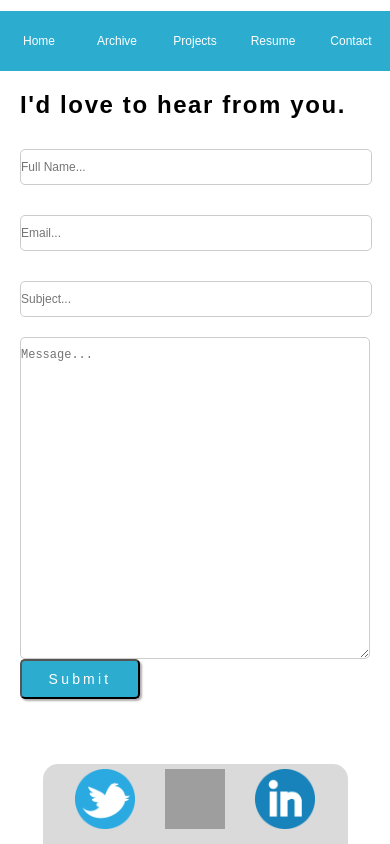
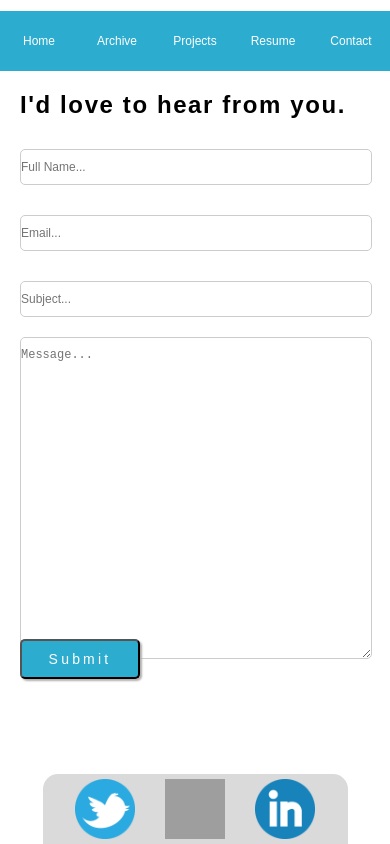
Before and after one commit to marcphilippebeaujean-abertay/ReactProjects, a React (Create React App) app in the folder blog-frontend/: page /contact in a window 390 px wide. Built offline with nearby package versions, Linux system fonts and the light colour scheme; grey boxes are pictures that could not be loaded.

Commit message:
did some additional styling, but contacts page is still not adjusting properly

```diff
--- a/blog-frontend/src/components/Page Content/contact.jsx
+++ b/blog-frontend/src/components/Page Content/contact.jsx
@@ -12,7 +12,7 @@ class ContactComponent extends Component {
         </div>
         <form className="contact-form-elem" id="contacts-form">
           <div id="contacts-grid">
-            <div className="form-input-elem" id="email-def-text-inputs">
+            <div className="form-input-elem" id="form-def-text-inputs">
               <input
                 className="contact-form-elem contact-form-tex-input small-form-elem"
                 type="text"
--- a/blog-frontend/src/css/style.css
+++ b/blog-frontend/src/css/style.css
@@ -1,5 +1,5 @@
 .App {
-  width: 1000px;
+  width: 1200px;
   margin: 0 auto; }
 
 #content-bg {
@@ -27,7 +27,7 @@
 #extra-space {
   height: 100px; }
 
-@media only screen and (max-width: 1000px) {
+@media only screen and (max-width: 1400px) {
   .App {
     width: 100%; }
   .page-content {
@@ -158,7 +158,7 @@
 .btn-div {
   cursor: pointer; }
 
-@media only screen and (max-width: 1000px) {
+@media only screen and (max-width: 1400px) {
   .nav-left-element {
     border-radius: 0px; }
   #nav-right-element {
@@ -234,13 +234,14 @@
 
 .small-form-elem {
   padding: 10px;
-  width: 80%; }
+  width: 90%; }
 
 #contacts-grid {
   display: flex;
   direction: row;
   height: 200px;
-  width: 100%; }
+  width: 100%;
+  box-sizing: border-box; }
 
 .form-input-elem {
   display: flex;
@@ -249,7 +250,8 @@
 
 #contact-message {
   height: 78%;
-  padding: 10px; }
+  padding: 10px;
+  width: 100%; }
 
 #contacts-submit-btn {
   width: 120px;
@@ -319,44 +321,6 @@
   .blog-post-div {
     width: 80%; } }
 
-.logo-img {
-  position: absolute;
-  left: 0%; }
-
-.social-media-logo {
-  position: relative;
-  margin-top: 30px;
-  height: 60px;
-  width: 60px;
-  left: 5%;
-  -webkit-transition: left 0.3s;
-  /* Safari */
-  transition: left 0.3s; }
-
-.social-media-logo:hover {
-  left: 10%; }
-
-@media only screen and (max-width: 1140px) {
-  .social-media-logo {
-    margin-top: 5px;
-    margin-right: 30px;
-    left: 36%; } }
-
-@media only screen and (max-width: 1000px) {
-  .social-media-logo:hover {
-    left: 36%; } }
-
-@media only screen and (max-width: 600px) {
-  #she-town-logo {
-    width: 25px;
-    height: 25px; } }
-
-@media only screen and (max-width: 400px) {
-  #she-town-logo {
-    width: 25px;
-    height: 25px;
-    left: -5%; } }
-
 #social-media-sidebar {
   position: fixed;
   background-color: #dadada;
@@ -380,7 +344,7 @@
   to {
     left: 0px; } }
 
-@media only screen and (max-width: 1140px) {
+@media only screen and (max-width: 1400px) {
   #social-media-sidebar {
     flex-direction: row;
     width: 305px;
@@ -397,9 +361,47 @@
     -o-animation: left-side-fade-in 1s normal forwards; }
   @keyframes left-side-fade-in {
     from {
-      bottom: -10px; }
+      bottom: -50px; }
     to {
-      bottom: 0px; } } }
+      bottom: -10px; } } }
+
+.logo-img {
+  position: absolute;
+  left: 0%; }
+
+.social-media-logo {
+  position: relative;
+  margin-top: 30px;
+  height: 60px;
+  width: 60px;
+  left: 5%;
+  -webkit-transition: left 0.3s;
+  /* Safari */
+  transition: left 0.3s; }
+
+.social-media-logo:hover {
+  left: 10%; }
+
+@media only screen and (max-width: 1400px) {
+  .social-media-logo {
+    margin-top: 5px;
+    margin-right: 30px;
+    left: 36%; } }
+
+@media only screen and (max-width: 1000px) {
+  .social-media-logo:hover {
+    left: 36%; } }
+
+@media only screen and (max-width: 600px) {
+  #she-town-logo {
+    width: 25px;
+    height: 25px; } }
+
+@media only screen and (max-width: 400px) {
+  #she-town-logo {
+    width: 25px;
+    height: 25px;
+    left: -5%; } }
 
 body {
   margin: 0;
--- a/blog-frontend/src/scss/NavBar/_navBar.scss
+++ b/blog-frontend/src/scss/NavBar/_navBar.scss
@@ -147,7 +147,7 @@ $games-dropdown-element-nr: 2;
   cursor: pointer;
 }
 
-@media only screen and (max-width: 1000px) {
+@media only screen and (max-width: 1400px) {
   .nav-left-element {
     border-radius: 0px;
   }
--- a/blog-frontend/src/scss/PageContent/_contact.scss
+++ b/blog-frontend/src/scss/PageContent/_contact.scss
@@ -32,7 +32,7 @@ $form-font-size: 12px;
 
 .small-form-elem {
   padding: 10px;
-  width: 80%;
+  width: 90%;
 }
 
 #contacts-grid {
@@ -40,6 +40,7 @@ $form-font-size: 12px;
   direction: row;
   height: 200px;
   width: 100%;
+  box-sizing: border-box;
 }
 
 .form-input-elem {
@@ -51,6 +52,7 @@ $form-font-size: 12px;
 #contact-message {
   height: 78%;
   padding: 10px;
+  width: 100%;
 }
 
 #contacts-submit-btn {
--- a/blog-frontend/src/scss/_app.scss
+++ b/blog-frontend/src/scss/_app.scss
@@ -1,5 +1,5 @@
 .App {
-  width: 1000px;
+  width: 1200px;
   margin: 0 auto;
 }
 
@@ -34,7 +34,7 @@
   height: 100px;
 }
 
-@media only screen and (max-width: $medium-screen-size) {
+@media only screen and (max-width: 1400px) {
   .App {
     width: 100%;
   }
--- a/blog-frontend/src/scss/_images.scss
+++ b/blog-frontend/src/scss/_images.scss
@@ -17,7 +17,7 @@
   left: 10%;
 }
 
-@media only screen and (max-width: 1140px) {
+@media only screen and (max-width: $social-media-position-switch-screen-size) {
   .social-media-logo {
     margin-top: 5px;
     margin-right: 30px;
--- a/blog-frontend/src/scss/style.scss
+++ b/blog-frontend/src/scss/style.scss
@@ -4,8 +4,8 @@
 @import "NavBar/gamesDropdown";
 @import "PageContent/contact";
 @import "PageContent/blogPost";
+@import "socialMedia";
 @import "images";
-@import "socialMedia";
 
 body {
   margin: 0;
```
Also changed, not shown: blog-frontend/src/scss/_socialMedia.scss (+5 -3 lines).
